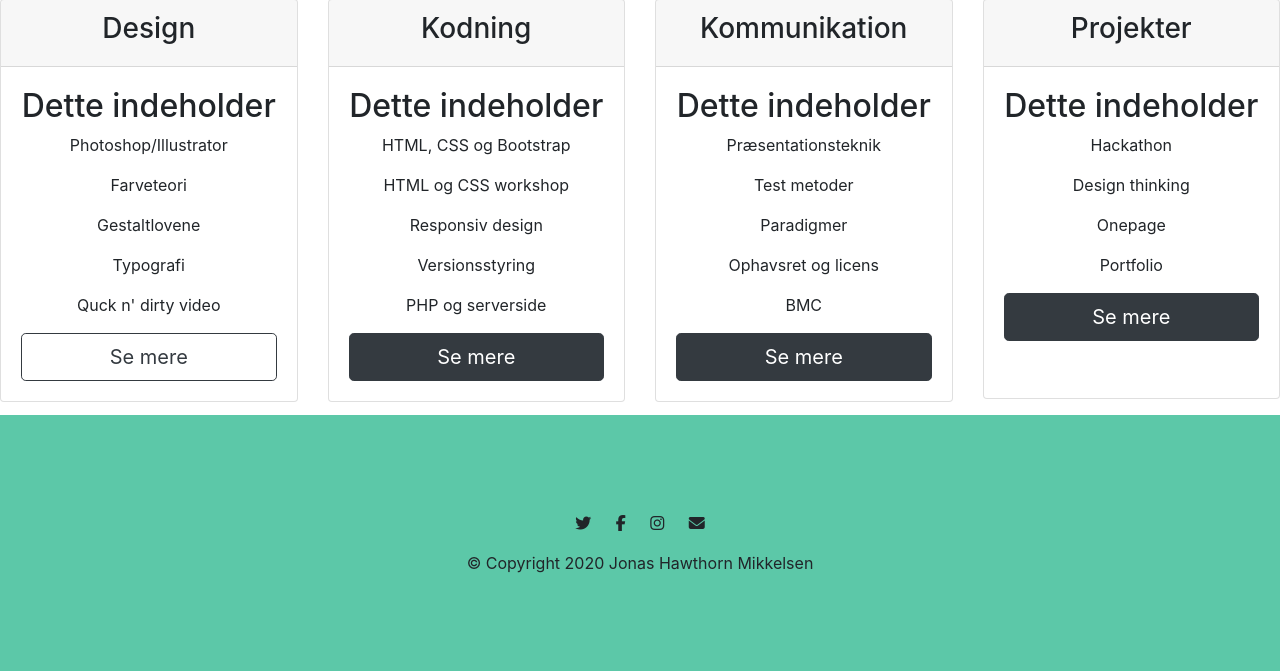
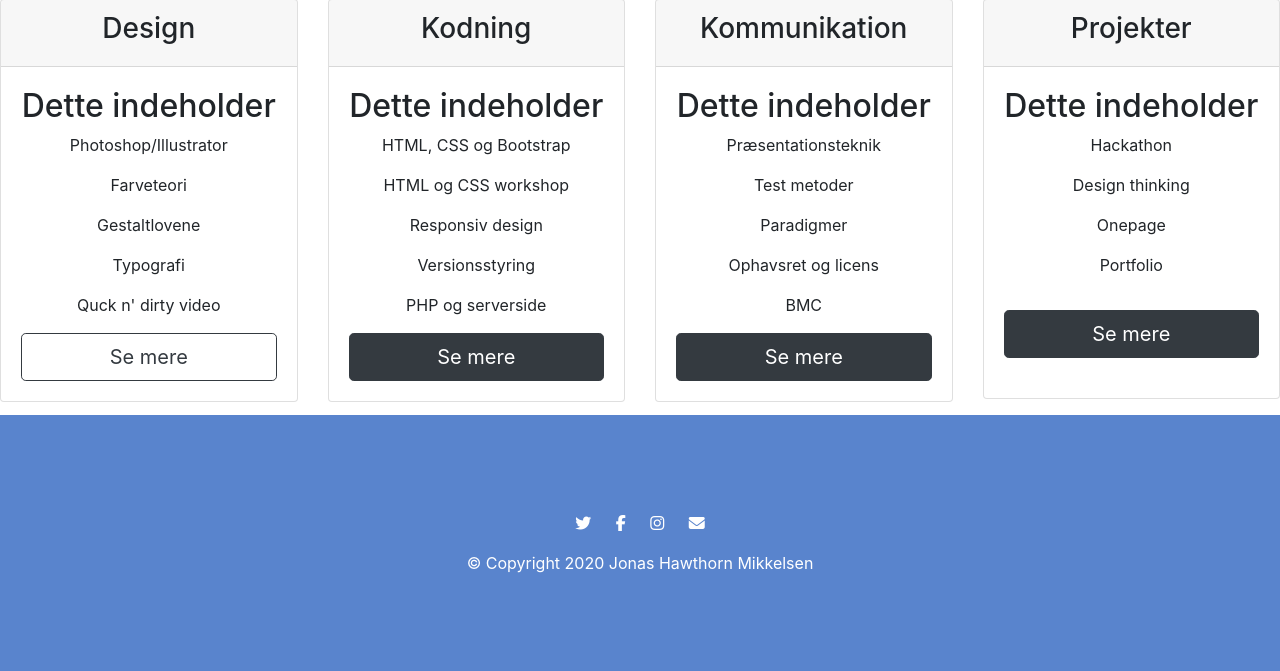
Before and after one commit to Jhm20P/L-ringsportfolio, a PHP site: page / in a window 1280 px wide. Shown: the part 946-1617 px from the top of the page. Run offline with PHP 8.4, Linux system fonts and the light colour scheme; some libraries are stand-ins or nearby versions.

Commit message:
Update style1.css

```diff
--- a/lærings-portfolio/style1.css
+++ b/lærings-portfolio/style1.css
@@ -1,5 +1,9 @@
 .karusel {
   background-color: #5cc8a8;
+}
+.social {
+  padding-top: 11%;
+  padding-bottom: 11%;
 }
 
 .carousel-img {
@@ -20,6 +24,10 @@
     	background-image: url(html.jpg);
       width: 70% !important;
     }
+
+    #knap {
+      margin-top: 17%;
+    }
 }
 
 @media (min-width: 992px) {
@@ -39,6 +47,9 @@
      }
 
 
+     #knap {
+       margin-top: 13%;
+     }
 
 }
 
@@ -59,13 +70,17 @@ body {
   text-align: right;
 }
 
+.copyright {
+  color: #fff;
+}
 
 .footer-icon {
   margin: 20px 10px;
+  color: #fff;
 }
 
 #footer {
-  background-color: #5cc8a8;
+  background-color: #5984CD;
   padding-top: 80px;
   padding-bottom: 80px;
 }
```
